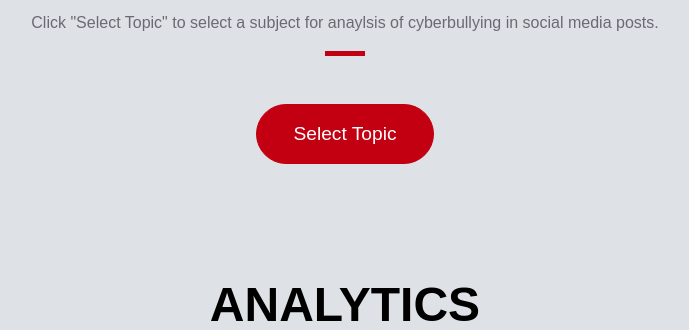
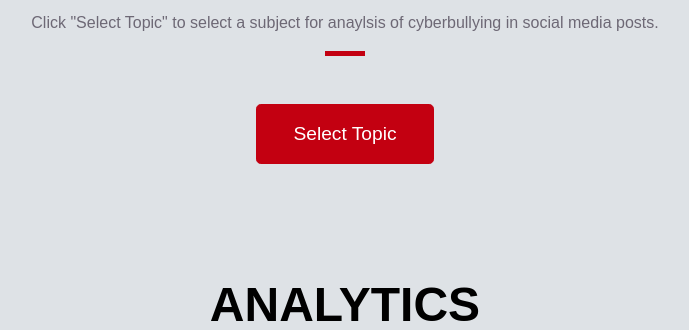
Before and after one commit to jenellemillison/cyberbullying-website, a PHP site: page / in a window 1280 px wide. Shown: the part 1920-2250 px from the top of the page, without its empty margins (295-984 px from the left). Run offline with PHP 8.4, Linux system fonts and the light colour scheme; data that the repository does not hold is empty; some libraries are stand-ins or nearby versions.

Commit message:
close sections

```diff
--- a/LSDM/index.php
+++ b/LSDM/index.php
@@ -101,7 +101,7 @@ echo '<html lang="en">
         <p class="subtitle-a"> Click "Select Topic" to select a subject for anaylsis of cyberbullying in social media posts. </p>
         <div class="line-mf"></div><br><br>
 		 <div class="topic-dropdown">
-			 <button onclick="dropdown()" class="dropbtn button button-a button-big button-rouded">Select Topic</button>
+			 <button onclick="dropdown()" class="dropbtn button button-a button-big button-rounded">Select Topic</button>
 		<div id="topic-drop-search" class="topic-dropdown-content">
 			<form action="#topic" method="get">
 			<input type="search" id="topic-search" placeholder="Search for a Topic..." onkeyup="searchMatch()"/>
@@ -121,6 +121,7 @@ echo '<html lang="en">
     </div>
   </div>
 </div>
+</section>
 <!-- ======= Analytics Section ======= -->
 <section id="analytics" class="services-mf pt-5 route">
   <div class="container">
@@ -218,6 +219,7 @@ echo '<html lang="en">
       </div>
     </div>
   </div>
+</section>
 <!-- End Counter Section -->
 <!-- ======= Meet the Developers ======= -->
 <section id="who" class="services-mf pt-5 route">
```
